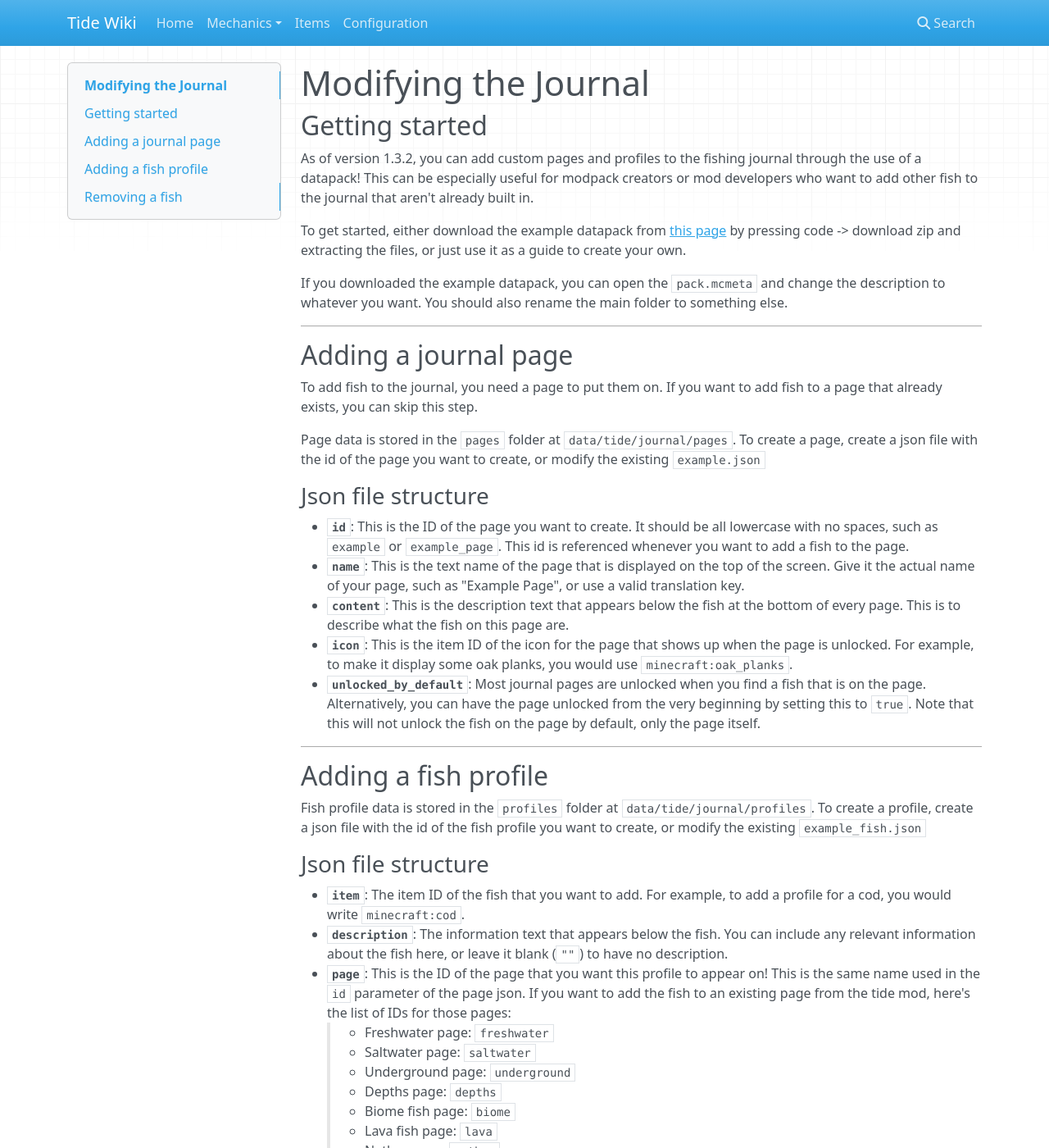
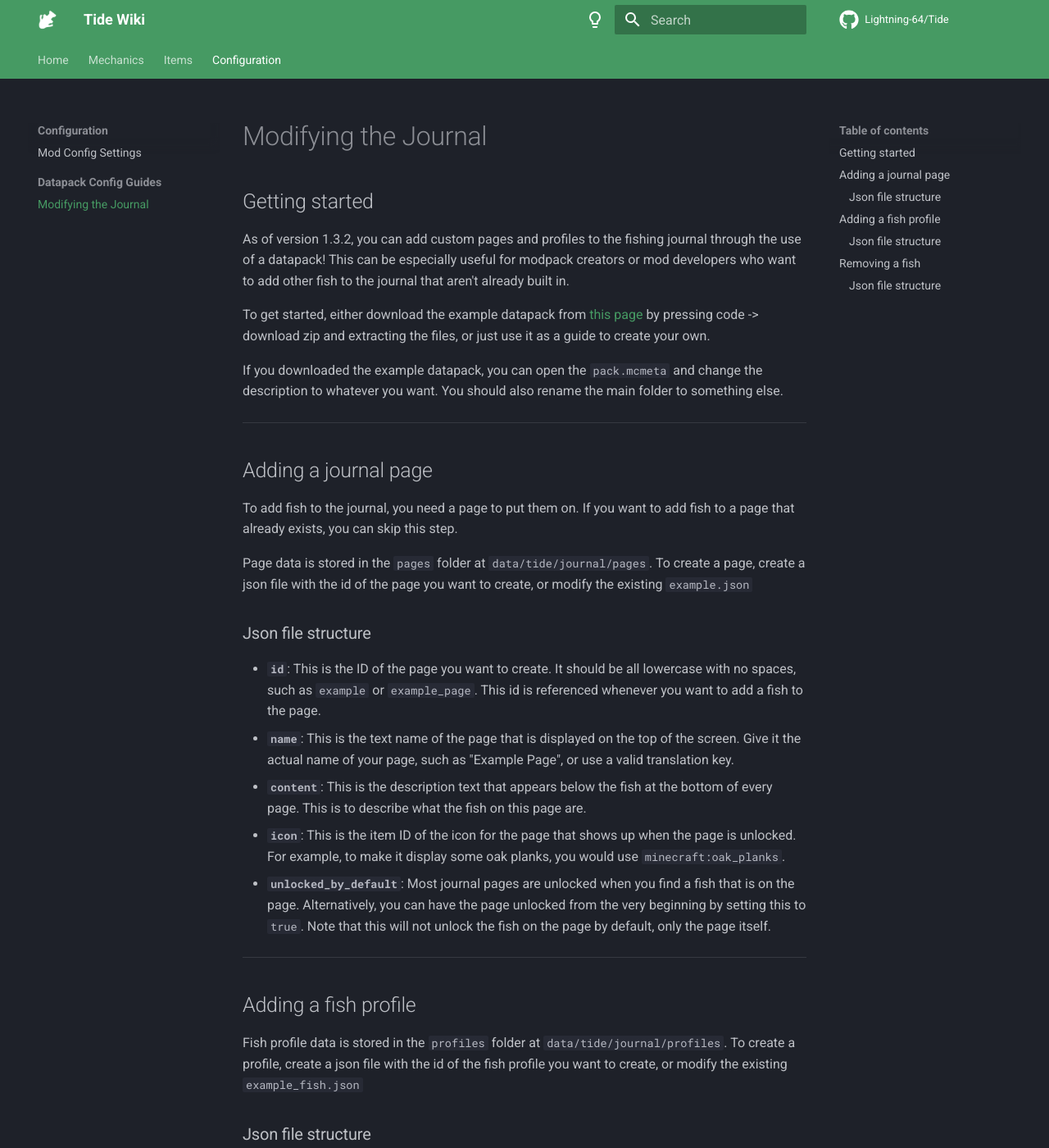
Before and after one commit to Lightning-64/tide-wiki, an MkDocs documentation site: the page built from docs/config/datapacks/journal-modification.md, in a window 1280 px wide and 1400 px high. Shown: the whole window at 82% size. Built offline with MkDocs 1.6.1 and Material for MkDocs 9.7.7, drawn with Linux system fonts in a browser that asks for light colours; nearby versions of some CDN libraries; comment, search, counter and statistics services are not loaded; some of the changed text lies outside the part shown.

Commit message:
Material theme and page reordering

```diff
--- /dev/null
+++ b/docs/stylesheets/extra.css
@@ -0,0 +1,5 @@
+:root {
+    --md-primary-fg-color:        #469A63;
+    --md-primary-fg-color--light: #6bd18f;
+    --md-primary-fg-color--dark:  #2D654E;
+}
--- a/mkdocs.yml
+++ b/mkdocs.yml
@@ -9,5 +9,41 @@ nav:
     - The Bait System: mechanics/bait-system.md
     - Fishing Journal: mechanics/fishing-journal.md
     - Fishing Rod Customization: mechanics/rod-customization.md
-  - Items: items/
-  - Configuration: config/
+  - Items:
+    - Fish: items/fish.md
+    - Fishing Rods: items/fishing-rods.md
+  - Configuration:
+    - Mod Config Settings: config/mod-config.md
+    - Datapack Config Guides:
+      - Modifying the Journal: config/datapacks/journal-modification.md
+
+extra_css:
+  - stylesheets/extra.css
+
+repo_url: https://github.com/Lightning-64/Tide
+repo_name: Lightning-64/Tide
+
+markdown_extensions:
+  - tables
+
+theme:
+  name: material
+  palette:
+    - scheme: slate
+      primary: custom
+      toggle:
+        icon: material/lightbulb-outline
+        name: Switch to light mode
+    - scheme: default
+      primary: custom
+      toggle:
+        icon: material/lightbulb
+        name: Switch to dark mode
+  logo: assets/tide-white.png
+  favicon: assets/favicon.png
+  icon:
+    repo: fontawesome/brands/github
+  features:
+    - header.autohide
+    - navigation.tabs
+    - navigation.sections
```
Also changed, not shown: docs/config/mod-config.md (added, +1 -0 lines), docs/items/fish.md (added, +1 -0 lines), docs/items/fishing-rods.md (added, +42 -0 lines), docs/mechanics/fishing-minigame.md (+0 -4 lines), docs/assets/favicon.png (added), docs/assets/tide-white.png (added), docs/config/datapacks/journal-modification.md (renamed from docs/config/journal-modification.md), docs/img/favicon.ico (deleted).
